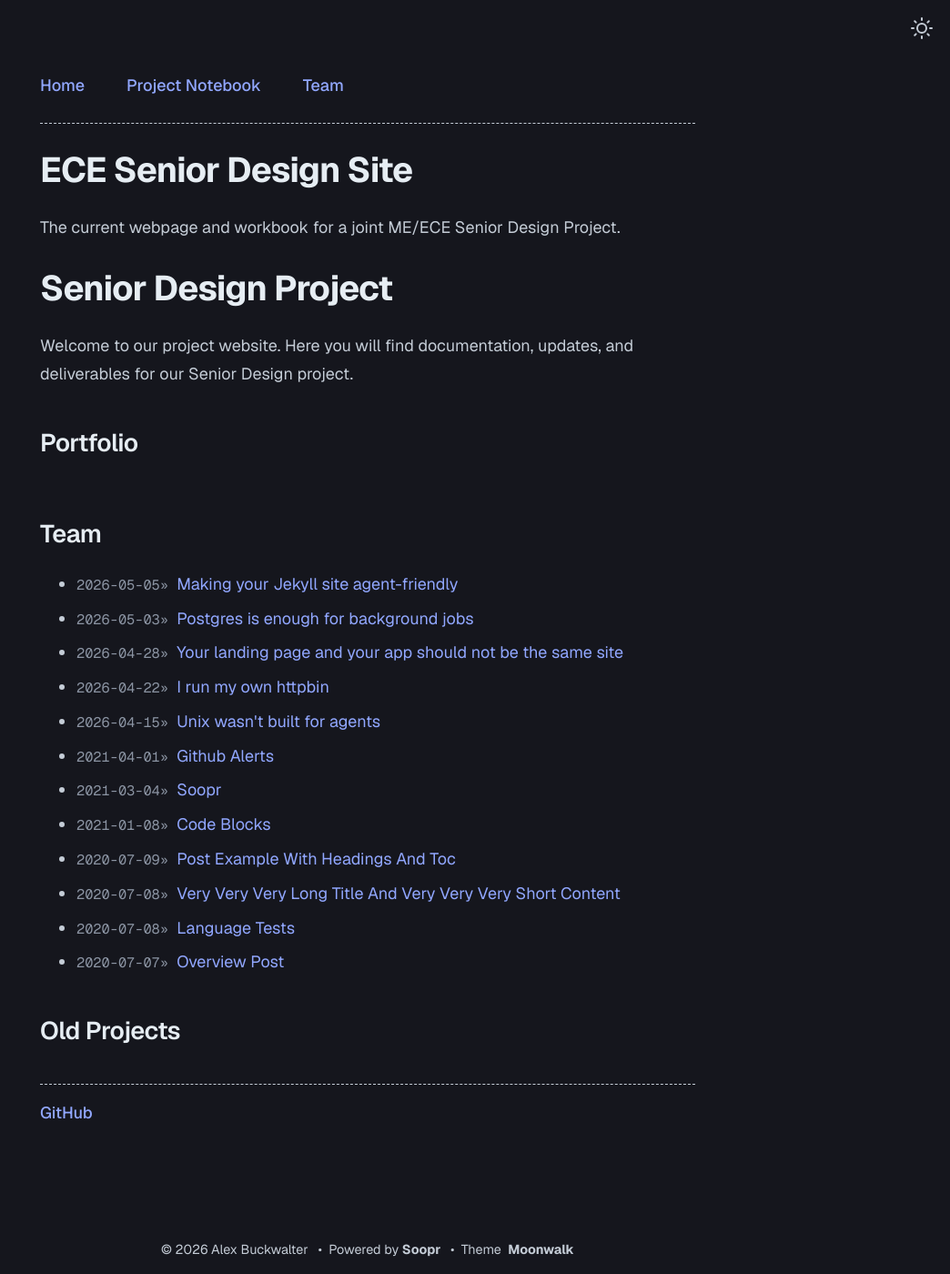
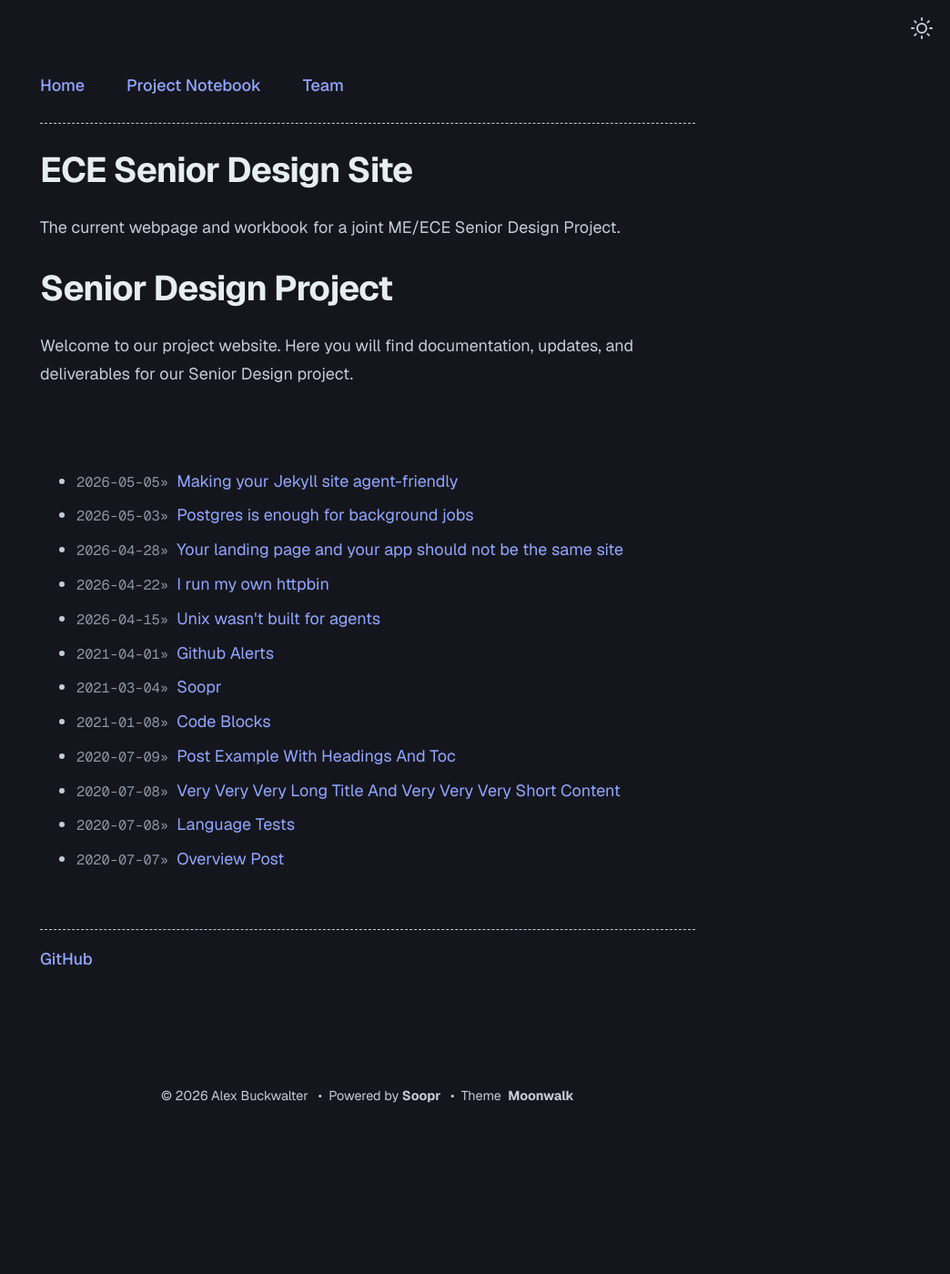
Before and after one commit to a-buck-1/a-buck-1.github.io-Senior-Design, a Jekyll site: the page built from index.md, in a window 1280 px wide. Shown: the whole page at 91% size, without its empty margins (236-1280 px from the left). Built offline with Jekyll 4.4.1, drawn with Linux system fonts in a browser that asks for light colours; after the commit the page ends 1230 px from its top, so only the background shows below that.

Commit message:
Update _config.yml

```diff
--- a/_config.yml
+++ b/_config.yml
@@ -34,10 +34,6 @@ theme_config:
   show_link_previews: true # show preview cards when hovering internal post links
   # options for "home" page
   home:
-    title_projects: Portfolio
-    title_misc_list: Details
-    title_blog: Team
-    title_old_projects: Old Projects
 
 soopr:
   publish_token: "" # sign up at https://www.soopr.co to get your publish token and personalize share and reaction options
```
